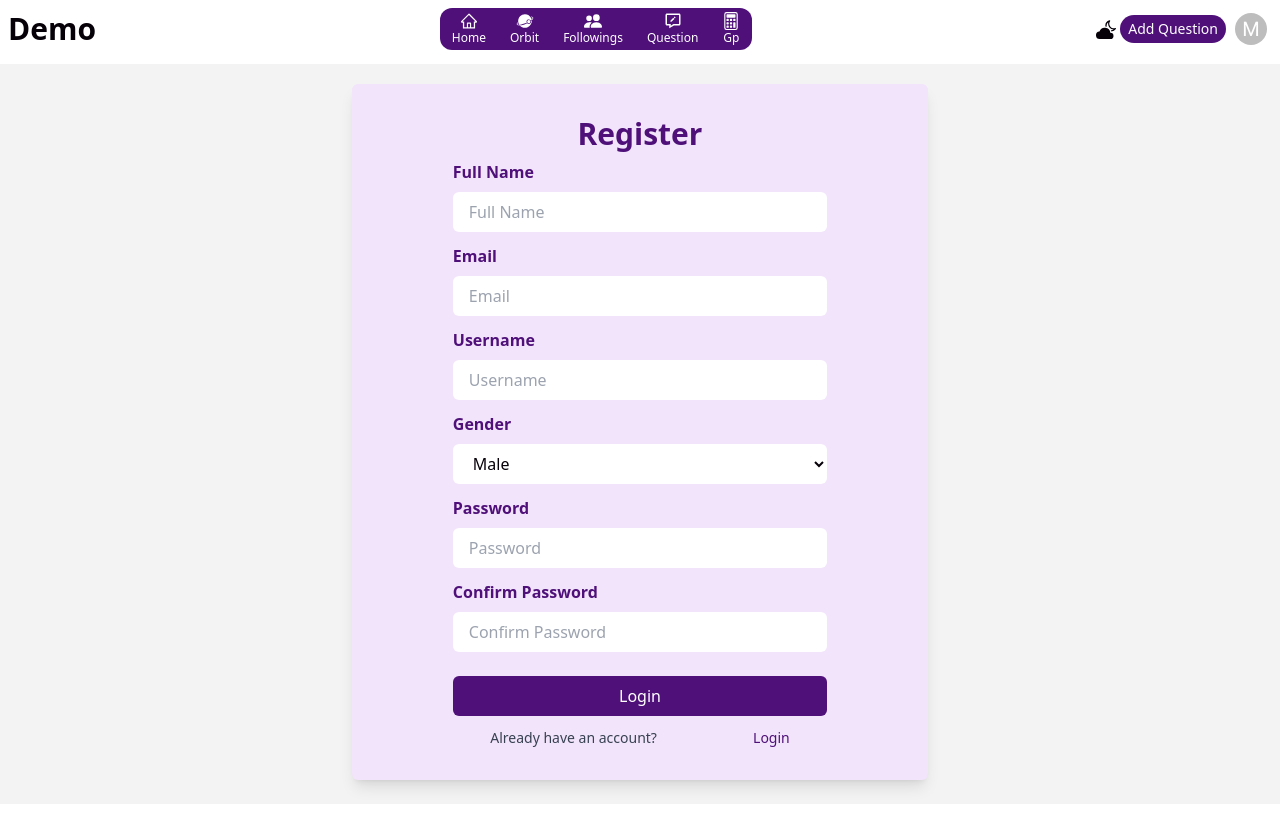
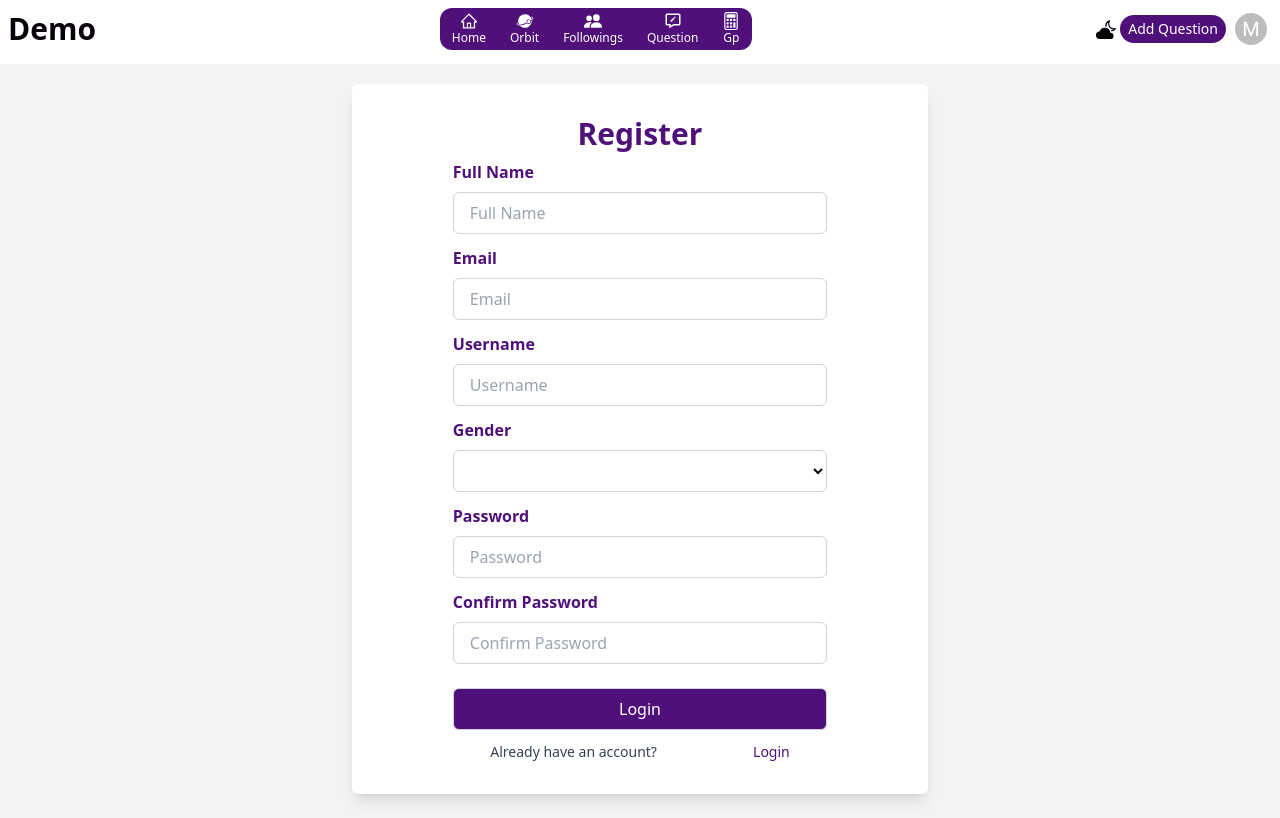
Before and after one commit to Adeosun01pluto/EchoMind, a React (Vite) app: page /register in a window 1280 px wide. Built offline with nearby package versions, Linux system fonts and the light colour scheme; no server answers.

Commit message:
base url

```diff
--- a/src/constants/constant.js
+++ b/src/constants/constant.js
@@ -1,5 +1,5 @@
-export const BASE_URL = "http://localhost:4001"
-// export const BASE_URL = "https://echo-server-8cvm.onrender.com"
+// export const BASE_URL = "http://localhost:4001"
+export const BASE_URL = "https://echo-server-8cvm.onrender.com"
 // export const online_url= "https://echo-swart.vercel.app/"
 
 // export const Ads = <script async src="https://pagead2.googlesyndication.com/pagead/js/adsbygoogle.js?client=ca-pub-2148071257659578"
--- a/src/pages/auth/Register.jsx
+++ b/src/pages/auth/Register.jsx
@@ -56,7 +56,7 @@ const Register = () => {
 
   return (
     <div className="w-[100%] md:w-[90%] mx-auto py-6 text-[#060109] flex justify-center">
-      <div className="w-[95%] dark:bg-[#171517] bg-[#f2e4fb] md:w-[50%] py-8 rounded-md flex flex-col shadow-lg items-center">
+      <div className="w-[95%] dark:bg-[#171517] bg-[white] md:w-[50%] py-8 rounded-md flex flex-col shadow-lg items-center">
         <p className='md:text-3xl text-xl text-[#4f1179] font-semibold'>Register</p>
         <form onSubmit={handleSubmit} className=" w-[95%] md:w-[65%] mt-2 mx-auto flex flex-col gap-2 md:gap-3">
           <div className='flex flex-col gap-2'>
@@ -67,14 +67,14 @@ const Register = () => {
               value={formData.fullname}
               onChange={handleChange}
               placeholder="Full Name"
-              className="w-full px-4 py-2 rounded-md focus:outline-none focus:ring-2 focus:ring-[#4f1179]"
+              className="w-full px-4 py-2 rounded-md text-md focus:text-md focus:outline-none border border-gray-300 focus:ring-2 focus:ring-[#4f1179]"
             />
           </div>
           <div className="flex flex-col gap-2">
             <label className="text-[#4f1179] text-md font-semibold">Email</label>
             <input
               type="text"
-              className="w-full px-4 py-2 rounded-md focus:outline-none focus:ring-2 focus:ring-[#4f1179]"
+              className="w-full px-4 py-2 rounded-md text-md focus:text-md focus:outline-none border border-gray-300 focus:ring-2 focus:ring-[#4f1179]"
               name="email"
               value={formData.email}
               placeholder="Email"
@@ -85,7 +85,7 @@ const Register = () => {
             <label className="text-[#4f1179] text-md font-semibold">Username</label>
             <input
               type="text"
-              className="w-full px-4 py-2 rounded-md focus:outline-none focus:ring-2 focus:ring-[#4f1179]"
+              className="w-full px-4 py-2 rounded-md text-md focus:text-md focus:outline-none border border-gray-300 focus:ring-2 focus:ring-[#4f1179]"
               name="username"
               placeholder="Username"
               value={formData.username}
@@ -95,11 +95,12 @@ const Register = () => {
           <div className="flex flex-col gap-2">
             <label className="text-[#4f1179] text-md font-semibold">Gender</label>
             <select
-              className="w-full px-4 py-2 rounded-md focus:outline-none focus:ring-2 bg-white focus:ring-[#4f1179]"
+              className="w-full px-4 py-2 rounded-md focus:outline-none border border-gray-300 focus:ring-2 bg-white focus:ring-[#4f1179]"
               name="gender"
               value={formData.gender}
               onChange={handleChange}
             >
+              <option value=""></option>
               <option value="male">Male</option>
               <option value="female">Female</option>
             </select>
@@ -108,7 +109,7 @@ const Register = () => {
             <label className="text-[#4f1179] text-md font-semibold">Password</label>
             <input
               type="password"
-              className="w-full px-4 py-2 rounded-md focus:outline-none focus:ring-2 focus:ring-[#4f1179]"
+              className="w-full px-4 py-2 rounded-md text-md focus:text-md focus:outline-none border border-gray-300 focus:ring-2 focus:ring-[#4f1179]"
               name="password"
               placeholder="Password"
               value={formData.password}
@@ -119,7 +120,7 @@ const Register = () => {
             <label className="text-[#4f1179] text-md font-semibold">Confirm Password</label>
             <input
               type="password"
-              className="w-full px-4 py-2 rounded-md focus:outline-none focus:ring-2 focus:ring-[#4f1179]"
+              className="w-full px-4 py-2 rounded-md text-md focus:text-md focus:outline-none border border-gray-300 focus:ring-2 focus:ring-[#4f1179]"
               name="confirmPassword"
               placeholder="Confirm Password"
               value={formData.confirmPassword}
@@ -132,7 +133,7 @@ const Register = () => {
           }
           <button
             type="submit"
-            className="w-full bg-[#4f1179] flex items-center justify-center gap-1 text-white py-2 px-4 rounded-md hover:bg-[#4f1179] focus:outline-none"
+            className="w-full bg-[#4f1179] flex items-center justify-center gap-1 text-white py-2 px-4 rounded-md hover:bg-[#4f1179] focus:outline-none border border-gray-300"
           >{loading ? <span className='flex items-center justify-center'>
             <ThreeDots
             height="20"
--- a/src/pages/common/Comment.jsx
+++ b/src/pages/common/Comment.jsx
@@ -175,7 +175,7 @@ function Comment({comment, getComment, postId}) {
                           <TextareaAutosize
                             type="text"
                             value={reply} onChange={(e)=>setReply(e.target.value)}
-                            className="h-4 flex-grow p-2 rounded-md bg-white border-[1px] text-sm outline-none"
+                            className="h-4 flex-grow p-2 rounded-md bg-white border-[1px]  text-sm focus:text-sm outline-none"
                             placeholder="Add a reply"
                             cacheMeasurements={true}
                             autoFocus
--- a/src/pages/layout/feeds/CreatePostForm.jsx
+++ b/src/pages/layout/feeds/CreatePostForm.jsx
@@ -73,7 +73,7 @@ const CreatePostForm = ({ onCreatePost, refetch, onCreateQuestion}) => {
                     }
               </div>
             </Link>
-            <input type="text" className="rounded-md w-[100%] p-2 bg-gray-100 border-[1px] border-gray-400 text-sm outline-none " placeholder="What do you wanna ask or share?"/>
+            <input type="text" className="rounded-md w-[100%] p-2 bg-gray-100 border-[1px] border-gray-400 focus:text-sm text-sm outline-none " placeholder="What do you wanna ask or share?"/>
           </div>
         </div>
       </div>
--- a/src/pages/layout/feeds/Feed.jsx
+++ b/src/pages/layout/feeds/Feed.jsx
@@ -215,7 +215,7 @@ function Feed({post, refetch}) {
                     type="text"
                     value={text}
                     onChange={(e) => setText(e.target.value)}
-                    className="h-4 flex-grow p-2 rounded-md bg-white text-sm outline-none"
+                    className="h-4 flex-grow p-2 rounded-md bg-white  text-sm focus:text-sm outline-none"
                     placeholder="Add comment"
                     cacheMeasurements={true}
                     autoFocus
--- a/src/pages/layout/questions/Questions.jsx
+++ b/src/pages/layout/questions/Questions.jsx
@@ -7,11 +7,12 @@ import { fetchQuestions } from "../../../api/question/question";
 import "../../../App.css"
 import RightBar from "../../common/RightBar";
 function Questions() {
-  const { data: questions, isLoading:questionStatus, refetch:refetchQuestion} = useQuery({
-    queryKey: "questions",
-    queryFn : fetchQuestions,
-    onLoad : true,
-  });
+  const { data: questions, isLoading:questionStatus, refetch:refetchQuestion} = useQuery('questions', fetchQuestions,
+  {
+    onLoad : true
+  },
+  );
+
   if (questionStatus) {
     return (
       <div className="w-full items-center justify-center flex">
```
